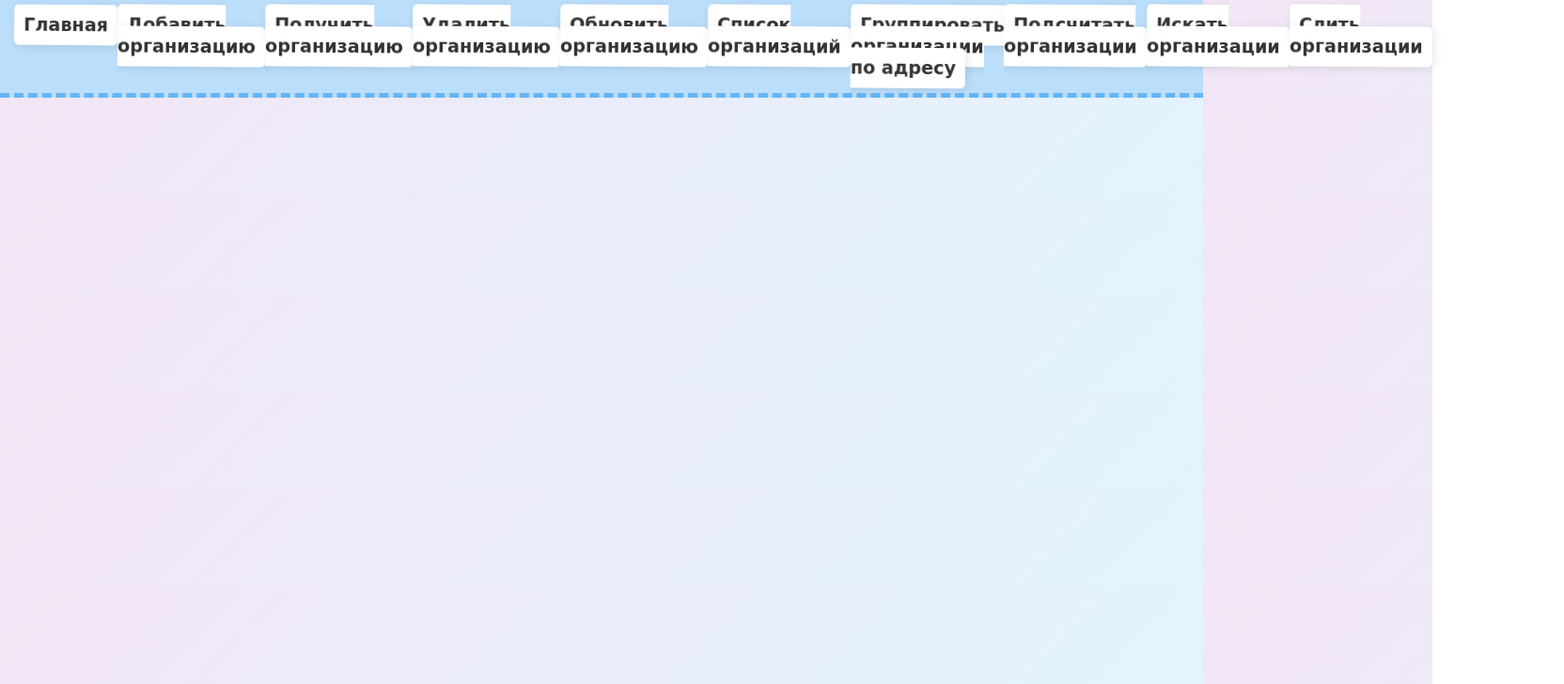
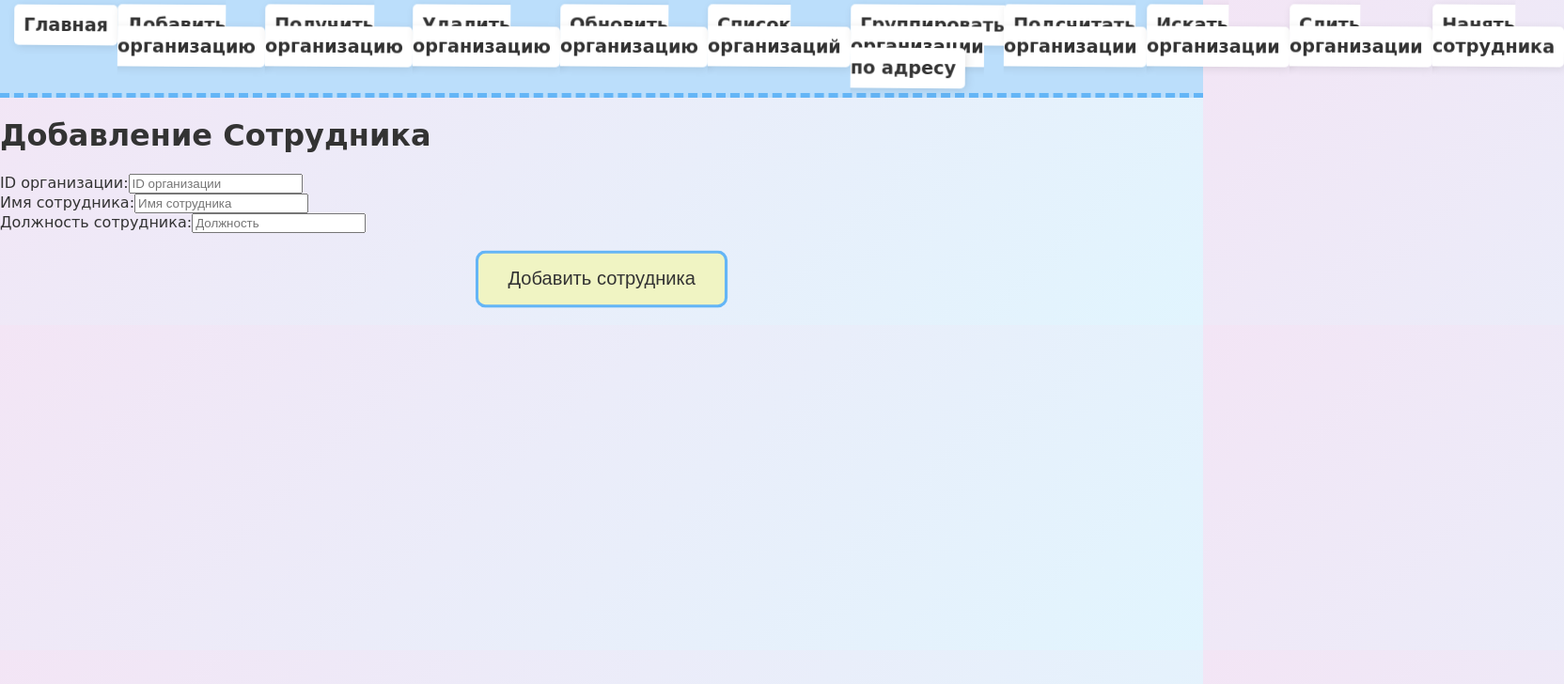
Before and after one commit to ShchA317/SOA, a React (Create React App) app in the folder lab2/client/: page /hire-employ in a window 1280 px wide. Shown: the top 728 px of the page at 94% size, 1664 px wide, since content can reach past the window. Built offline with nearby package versions, Linux system fonts and the light colour scheme.

Commit message:
hire employ feature

```diff
--- a/lab2/client/src/App.js
+++ b/lab2/client/src/App.js
@@ -10,6 +10,7 @@ import CountByEmployeesPage from "./pages/CountByEmployeesPage";
 import SearchByFullNamePage from "./pages/SearchByFullNamePage";
 import OrganizationGroupByAddressPage from "./pages/OrganizationGroupByAddressPage";
 import MergeOrganizationsPage from "./pages/MergeOrganizationsPage";
+import HireEmployeePage from "./pages/HireEmployeePage";
 
 function Home() {
     return (
@@ -38,6 +39,7 @@ function App() {
                     <li> <Link to="/count-organization/">Подсчитать организации</Link> </li>
                     <li> <Link to="/search-organization/">Искать организации</Link> </li>
                     <li> <Link to="/merge-organizations/">Слить организации</Link> </li>
+                    <li> <Link to="/hire-employ/">Нанять сотрудника</Link> </li>
                 </ul>
             </nav>
             <Routes>
@@ -51,6 +53,7 @@ function App() {
                 <Route path="/search-organization" element={<SearchByFullNamePage />} />
                 <Route path="/group-organization" element={<OrganizationGroupByAddressPage />} />
                 <Route path="/merge-organizations" element={<MergeOrganizationsPage />} />
+                <Route path="/hire-employ" element={<HireEmployeePage />} />
             </Routes>
         </Router>
     );
--- a/lab2/client/src/api/organizationApi.js
+++ b/lab2/client/src/api/organizationApi.js
@@ -58,3 +58,5 @@ export const searchByFullName = async (substring) => {
 export const groupByOfficialAddress = () => organizationApiClient.get('/organizations/group-by-address');
 
 export const mergeOrganizations = (id1, id2, newName, newAddress) => orgManagerApiClient.post(`/orgmanager/merge/${id1}/${id2}/${encodeURIComponent(newName)}/${encodeURIComponent(newAddress)}`)
+
+export const hireEmployOrganizations = (organizationId, data) => orgManagerApiClient.post(`/orgmanager/hire/${organizationId}`, data)
--- /dev/null
+++ b/lab2/client/src/pages/HireEmployeePage.js
@@ -0,0 +1,86 @@
+import React, { useState } from "react";
+import {hireEmployOrganizations} from "../api/organizationApi";
+
+const HireEmployeePage = () => {
+    const [organizationId, setOrganizationId] = useState("");
+    const [employeeName, setEmployeeName] = useState("");
+    const [position, setPosition] = useState("");
+    const [loading, setLoading] = useState(false);
+    const [error, setError] = useState(null);
+    const [success, setSuccess] = useState(null);
+
+    const handleHire = async () => {
+        if (!organizationId || !employeeName || !position) {
+            setError("Пожалуйста, заполните все поля.");
+            return;
+        }
+
+        try {
+            setLoading(true);
+            setError(null);
+            setSuccess(null);
+
+            const response = await  hireEmployOrganizations(organizationId, JSON.stringify({ employeeName, position }) )
+
+            if (response.status !== 200) {
+                if (response.status === 404) {
+                    throw new Error("Организация не найдена.");
+                } else if (response.status === 400) {
+                    throw new Error("Ошибка валидации данных сотрудника.");
+                } else {
+                    throw new Error("Произошла внутренняя ошибка сервера.");
+                }
+            }
+
+            setSuccess(`Сотрудник успешно добавлен.`);
+        } catch (error) {
+            setError(error.message);
+        } finally {
+            setLoading(false);
+        }
+    };
+
+    return (
+        <div>
+            <h1>Добавление Сотрудника</h1>
+            <div>
+                <label>ID организации:</label>
+                <input
+                    type="number"
+                    value={organizationId}
+                    onChange={(e) => setOrganizationId(e.target.value)}
+                    placeholder="ID организации"
+                />
+            </div>
+
+            <div>
+                <label>Имя сотрудника:</label>
+                <input
+                    type="text"
+                    value={employeeName}
+                    onChange={(e) => setEmployeeName(e.target.value)}
+                    placeholder="Имя сотрудника"
+                />
+            </div>
+
+            <div>
+                <label>Должность сотрудника:</label>
+                <input
+                    type="text"
+                    value={position}
+                    onChange={(e) => setPosition(e.target.value)}
+                    placeholder="Должность"
+                />
+            </div>
+
+            <button onClick={handleHire} disabled={loading}>
+                {loading ? "Добавление..." : "Добавить сотрудника"}
+            </button>
+
+            {error && <p style={{ color: "red" }}>Ошибка: {error}</p>}
+            {success && <p style={{ color: "green" }}>{success}</p>}
+        </div>
+    );
+};
+
+export default HireEmployeePage;
```
Also changed, not shown: 2 other files (tests, documents, lock files or other folders).
